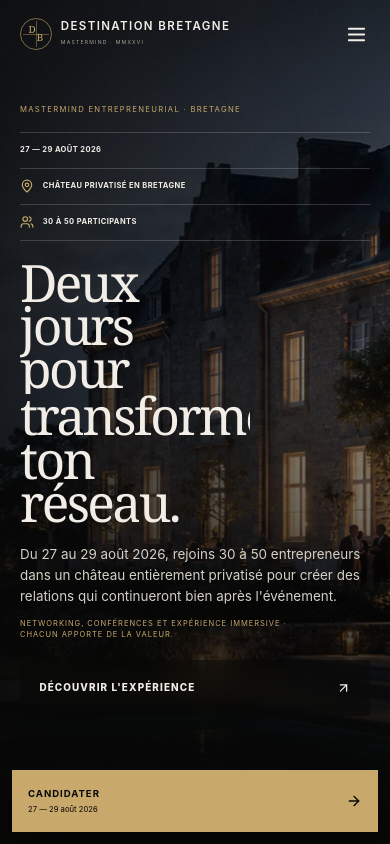
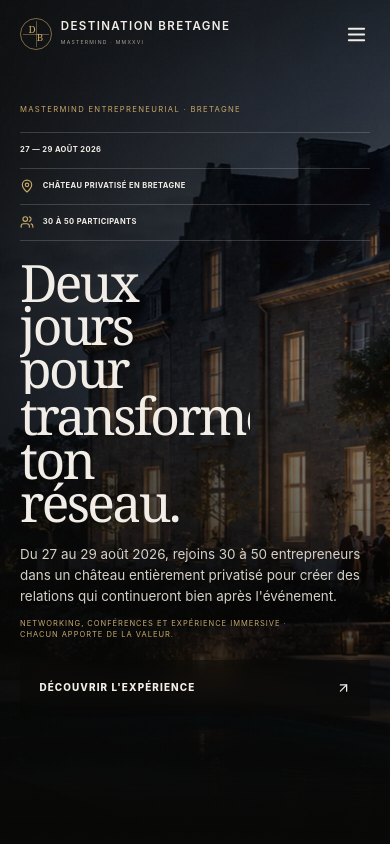
Before and after one commit to chrometheecosystem-a11y/jsp, a Next.js app: page / in a window 390 px wide. Shown: the top 844 px of the page. Built offline with nearby package versions, Linux system fonts and the light colour scheme.

Commit message:
Integrate adaptive mobile booking CTA

```diff
--- a/sections/LandingPage.tsx
+++ b/sections/LandingPage.tsx
@@ -8,6 +8,7 @@ import { ApplicationForm } from "@/components/ApplicationForm";
 import { Faq } from "@/components/Faq";
 import { ArrivalHero } from "@/components/ArrivalHero";
 import { BrandMark } from "@/components/BrandMark";
+import { MobileBookingCta } from "@/components/MobileBookingCta";
 import { ExperienceEnvironment } from "@/components/ExperienceEnvironment";
 import { AnnouncementCountdown } from "@/components/AnnouncementCountdown";
 import { SpeakersSection } from "@/sections/SpeakersSection";
@@ -31,4 +32,4 @@ export function LandingPage(){return <><ExperienceEnvironment/><Navigation/><mai
   <section id="organisateur" className="cinematic-section organizer-scene"><div className="wrap organizer-grid"><RevealImage className="organizer-photo"><div className="organizer-portrait" role="img" aria-label="Portrait éditorial temporaire d'Aron"><span>ARON</span><i>Fondateur de Destination Bretagne</i></div></RevealImage><Reveal variant="lateralRight"><p className="eyebrow">L'origine du projet</p><MotionHeading>Pourquoi Destination Bretagne existe.</MotionHeading><h3>{event.organizer.name}</h3><p className="organizer-meta">{event.organizer.role}</p>{event.organizer.text.map(text=><p key={text}>{text}</p>)}<p className="organizer-proof">Son activité SaaS atteint aujourd'hui {event.organizer.result}, un résultat communiqué par Aron.</p><a href={event.links.instagram}>{event.organizer.instagram}</a></Reveal></div><SectionTransition type="soft-fade"/></section>
   <section id="faq" className="cinematic-section faq faq-rebuilt"><div className="wrap faq-layout"><Reveal variant="lateralLeft"><p className="eyebrow">Avant de candidater</p><MotionHeading>Les réponses utiles.</MotionHeading><Button href={event.links.whatsapp} variant="ghost">Poser une question</Button></Reveal><Faq/></div><SectionTransition type="image-dissolve"/></section>
   <section id="candidature" className="reservation-rebuilt"><Image src={event.images.final} alt="Conversation entre entrepreneurs autour d'une table" fill sizes="100vw" loading="eager" className="cover"/><div className="reservation-shade"/><div className="wrap reservation-grid"><Reveal variant="lateralLeft"><p className="eyebrow">{event.final.eyebrow}</p><MotionHeading>{event.final.title}</MotionHeading><p>{event.final.text}</p><div className="final-facts">{event.final.facts.map(fact=><span key={fact}>{fact}</span>)}</div><div className="contact-lines"><a href={event.links.email}><Mail/>{event.contact.email}</a><a href={event.links.whatsapp}><MessageCircle/>{event.final.secondaryCta}</a></div></Reveal><Reveal variant="lateralRight"><ApplicationForm/></Reveal></div></section>
-  </main><footer><div className="wrap footer-minimal"><div className="brand footer-brand"><BrandMark/></div><div><p>{event.dates}</p><p>{event.location}</p></div><div><a href={event.links.instagram}>Instagram</a><a href={event.links.email}>Email</a></div></div><div className="wrap copyright">© 2026 {event.name}. Tous droits réservés.</div></footer><a className="mobile-book" href="#candidature"><span><b>{event.final.primaryCta}</b><small>{event.dates}</small></span><ArrowRight/></a></>}
+  </main><footer><div className="wrap footer-minimal"><div className="brand footer-brand"><BrandMark/></div><div><p>{event.dates}</p><p>{event.location}</p></div><div><a href={event.links.instagram}>Instagram</a><a href={event.links.email}>Email</a></div></div><div className="wrap copyright">© 2026 {event.name}. Tous droits réservés.</div></footer><MobileBookingCta/></>}
```
